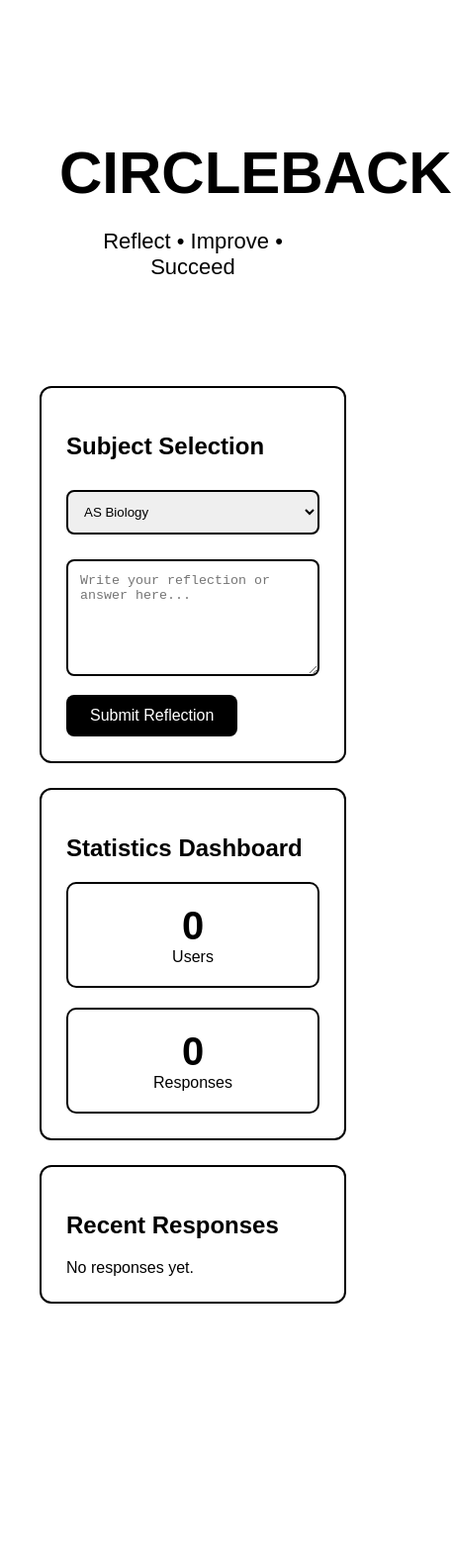
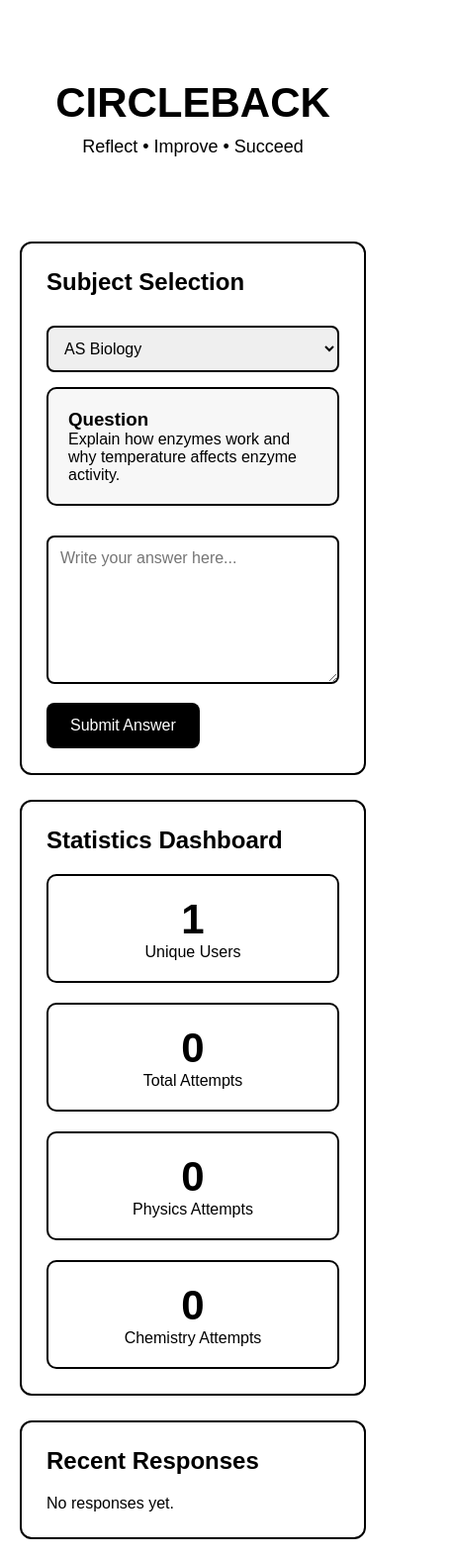
Before and after one commit to madhuelf3j-jpg/circleback-v2, a plain HTML site: page index.html in a window 390 px wide. Shown: the whole page at 99% size, 457 px wide, since content can reach past the window. Before the commit the page ends 1357 px from the top, so only its background shows below. Drawn offline with Linux system fonts and the light colour scheme.

Commit message:
Update index.html

```diff
--- a/index.html
+++ b/index.html
@@ -1,22 +1,29 @@
 <!DOCTYPE html>
-<html>
+<html lang="en">
 <head>
 <meta charset="UTF-8">
 <meta name="viewport" content="width=device-width, initial-scale=1.0">
-<title>CircleBack</title>
+
+<title>CircleBack V2</title>
 
 <style>
+
+*{
+margin:0;
+padding:0;
+box-sizing:border-box;
+font-family:Arial,sans-serif;
+}
+
 body{
-margin:0;
-font-family:Arial,sans-serif;
 background:white;
 color:black;
 }
 
 .container{
-max-width:1000px;
+max-width:1200px;
 margin:auto;
-padding:40px;
+padding:20px;
 }
 
 .hero{
@@ -25,12 +32,12 @@ padding:60px 20px;
 }
 
 .hero h1{
-font-size:60px;
+font-size:64px;
 margin-bottom:10px;
 }
 
 .hero p{
-font-size:22px;
+font-size:24px;
 }
 
 .card{
@@ -40,21 +47,32 @@ padding:25px;
 margin-top:25px;
 }
 
-select,textarea,input{
+h2{
+margin-bottom:20px;
+}
+
+select,
+textarea,
+input{
 width:100%;
 padding:12px;
+border:2px solid black;
+border-radius:8px;
 margin-top:10px;
 margin-bottom:15px;
-border:2px solid black;
-border-radius:8px;
-box-sizing:border-box;
+font-size:16px;
+}
+
+textarea{
+resize:vertical;
+min-height:150px;
 }
 
 button{
 background:black;
 color:white;
 border:none;
-padding:12px 24px;
+padding:14px 24px;
 border-radius:8px;
 cursor:pointer;
 font-size:16px;
@@ -65,29 +83,52 @@ opacity:0.9;
 }
 
 .stats{
-display:flex;
+display:grid;
+grid-template-columns:repeat(auto-fit,minmax(220px,1fr));
 gap:20px;
-flex-wrap:wrap;
 }
 
 .stat{
-flex:1;
-min-width:200px;
 border:2px solid black;
+border-radius:10px;
 padding:20px;
-border-radius:10px;
 text-align:center;
 }
 
 .big{
-font-size:40px;
+font-size:42px;
 font-weight:bold;
 }
 
+.question-box{
+background:#f7f7f7;
+padding:20px;
+border-radius:10px;
+border:2px solid black;
+margin-bottom:20px;
+}
+
 .feedback-item{
-border-top:1px solid black;
-padding:10px 0;
+padding:15px 0;
+border-bottom:1px solid #ccc;
 }
+
+.feedback-item:last-child{
+border-bottom:none;
+}
+
+@media(max-width:768px){
+
+.hero h1{
+font-size:42px;
+}
+
+.hero p{
+font-size:18px;
+}
+
+}
+
 </style>
 </head>
 
@@ -101,9 +142,10 @@ padding:10px 0;
 </div>
 
 <div class="card">
+
 <h2>Subject Selection</h2>
 
-<select id="subject">
+<select id="subject" onchange="loadQuestion()">
 <option>AS Biology</option>
 <option>AS Chemistry</option>
 <option>AS Physics</option>
@@ -112,43 +154,123 @@ padding:10px 0;
 <option>Mathematics</option>
 </select>
 
-<textarea id="response" rows="6" placeholder="Write your reflection or answer here..."></textarea>
+<div class="question-box">
+<h3>Question</h3>
+<p id="questionText">
+Select a subject to load a question.
+</p>
+</div>
 
-<button onclick="submitResponse()">Submit Reflection</button>
+<textarea
+id="response"
+placeholder="Write your answer here..."
+></textarea>
+
+<button onclick="submitResponse()">
+Submit Answer
+</button>
+
 </div>
 
 <div class="card">
+
 <h2>Statistics Dashboard</h2>
 
 <div class="stats">
+
 <div class="stat">
 <div class="big" id="users">0</div>
-Users
+Unique Users
 </div>
 
 <div class="stat">
-<div class="big" id="entries">0</div>
-Responses
+<div class="big" id="attempts">0</div>
+Total Attempts
 </div>
+
+<div class="stat">
+<div class="big" id="physicsCount">0</div>
+Physics Attempts
 </div>
+
+<div class="stat">
+<div class="big" id="chemCount">0</div>
+Chemistry Attempts
+</div>
+
+</div>
+
 </div>
 
 <div class="card">
+
 <h2>Recent Responses</h2>
-<div id="history"></div>
+
+<div id="history">
+No responses yet.
+</div>
+
 </div>
 
 </div>
 
 <script>
 
-let users = Number(localStorage.getItem("cb_users")) || 0;
-let entries = JSON.parse(localStorage.getItem("cb_entries")) || [];
+const questions = {
 
-document.getElementById("users").innerText = users;
-document.getElementById("entries").innerText = entries.length;
+"AS Biology":
+"Explain how enzymes work and why temperature affects enzyme activity.",
 
-render();
+"AS Chemistry":
+"Describe and explain the trend in atomic radius across Period 3.",
+
+"AS Physics":
+"Explain the difference between scalar and vector quantities with examples.",
+
+"AS Business":
+"Discuss one advantage and one disadvantage of market research.",
+
+"Computer Science":
+"Explain the purpose of a compiler and an interpreter.",
+
+"Mathematics":
+"Differentiate x² + 5x + 6."
+
+};
+
+let attempts =
+Number(localStorage.getItem("cb_attempts")) || 0;
+
+let physicsCount =
+Number(localStorage.getItem("physicsCount")) || 0;
+
+let chemCount =
+Number(localStorage.getItem("chemCount")) || 0;
+
+let entries =
+JSON.parse(localStorage.getItem("cb_entries")) || [];
+
+document.getElementById("attempts").innerText =
+attempts;
+
+document.getElementById("physicsCount").innerText =
+physicsCount;
+
+document.getElementById("chemCount").innerText =
+chemCount;
+
+document.getElementById("users").innerText =
+1;
+
+function loadQuestion(){
+
+const subject =
+document.getElementById("subject").value;
+
+document.getElementById("questionText").innerText =
+questions[subject];
+
+}
 
 function submitResponse(){
 
@@ -159,11 +281,22 @@ const response =
 document.getElementById("response").value;
 
 if(response.trim()===""){
-alert("Please enter a response.");
+
+alert("Please write an answer.");
+
 return;
+
 }
 
-users++;
+attempts++;
+
+if(subject==="AS Physics"){
+physicsCount++;
+}
+
+if(subject==="AS Chemistry"){
+chemCount++;
+}
 
 entries.unshift({
 subject,
@@ -171,24 +304,50 @@ response,
 time:new Date().toLocaleString()
 });
 
-localStorage.setItem("cb_users",users);
-localStorage.setItem("cb_entries",JSON.stringify(entries));
+localStorage.setItem(
+"cb_attempts",
+attempts
+);
 
-document.getElementById("users").innerText = users;
-document.getElementById("entries").innerText = entries.length;
+localStorage.setItem(
+"physicsCount",
+physicsCount
+);
 
-document.getElementById("response").value="";
+localStorage.setItem(
+"chemCount",
+chemCount
+);
+
+localStorage.setItem(
+"cb_entries",
+JSON.stringify(entries)
+);
+
+document.getElementById("attempts").innerText =
+attempts;
+
+document.getElementById("physicsCount").innerText =
+physicsCount;
+
+document.getElementById("chemCount").innerText =
+chemCount;
+
+document.getElementById("response").value = "";
 
 render();
 
-alert("Reflection submitted!");
+alert(
+"Answer submitted. Feedback system coming next."
+);
+
 }
 
 function render(){
 
-let html="";
+let html = "";
 
-entries.slice(0,20).forEach(item=>{
+entries.slice(0,10).forEach(item=>{
 
 html += `
 <div class="feedback-item">
@@ -205,6 +364,9 @@ html || "No responses yet.";
 
 }
 
+loadQuestion();
+render();
+
 </script>
 
 </body>
```
